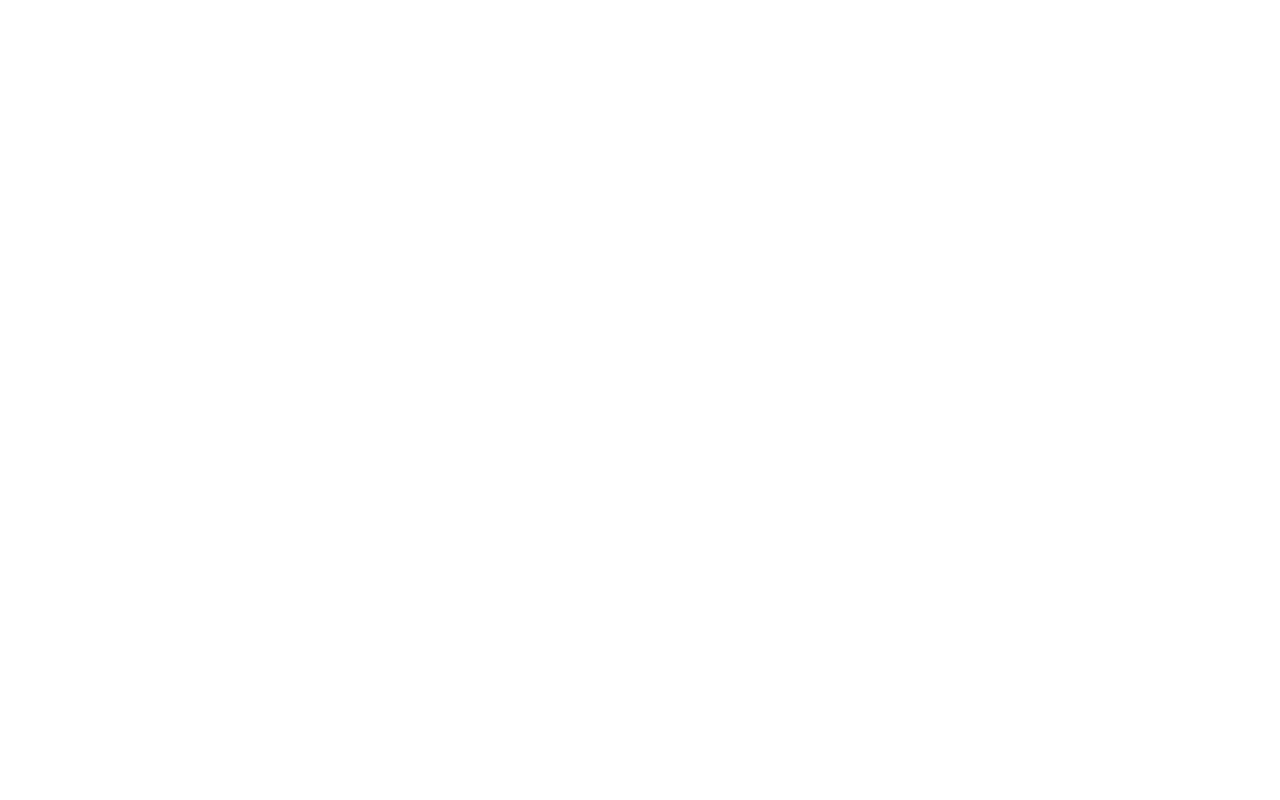
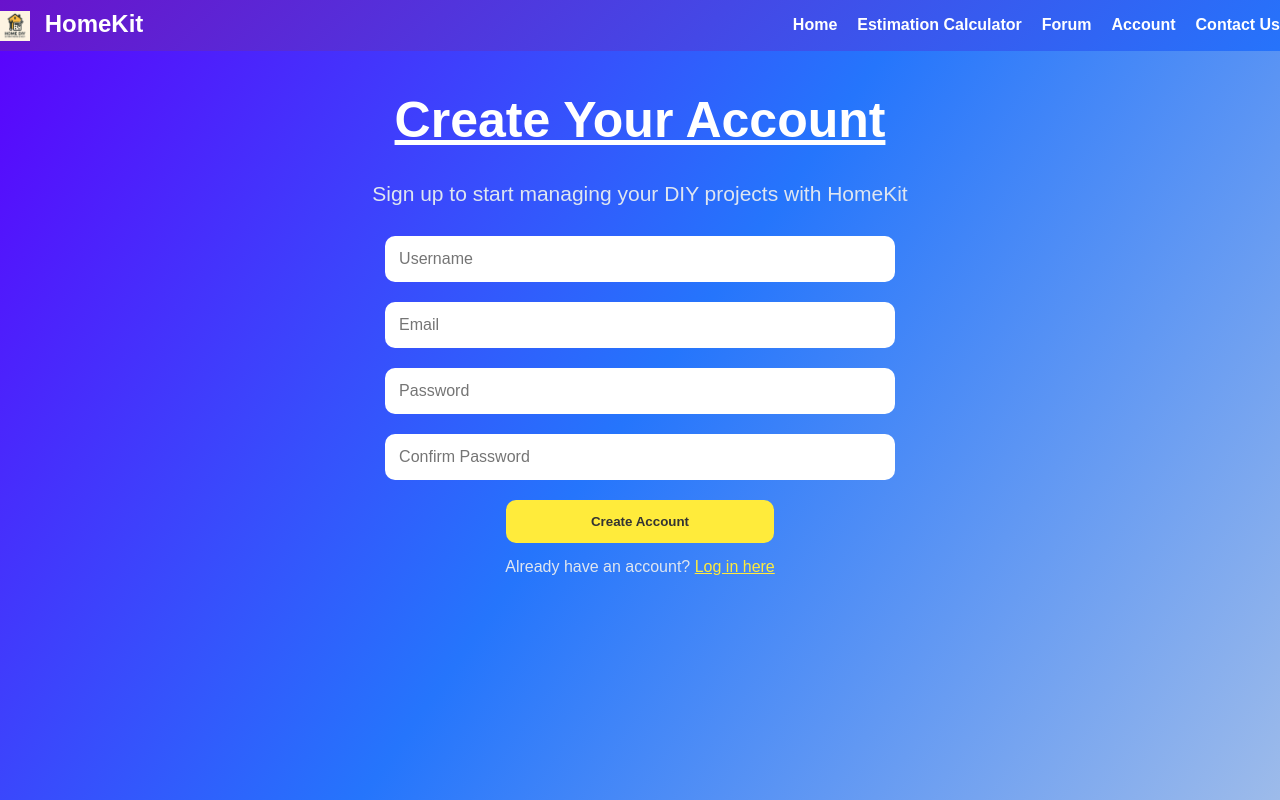
Before and after one commit to Zkish/Senior_Project, a plain HTML site: page Module2_PartB/account.html in a window 1280 px wide. Drawn offline with Linux system fonts and the light colour scheme.

Commit message:
Account Creation

```diff
--- a/Module2_PartB/account.html
+++ b/Module2_PartB/account.html
@@ -0,0 +1,54 @@
+<!DOCTYPE html>
+<html lang="en">
+<head>
+  <meta charset="UTF-8">
+  <meta name="viewport" content="width=device-width, initial-scale=1.0">
+  <title>HomeKit - Create Account</title>
+  <link rel="icon" type="image/png" href="HomeKit_Icon.png">
+  <link rel="stylesheet" href="accountstyles.css">
+</head>
+<body>
+  <!-- Navigation Bar -->
+  <nav>
+    <a href="#" class="logo">
+      <img src="HomeKit_Icon.png" alt="HomeKit Logo" style="height: 30px; vertical-align: middle; margin-right: 8px;">
+      HomeKit
+    </a>
+    <span class="menu-toggle" onclick="toggleMenu()">☰</span>
+    <ul id="nav-links">
+      <li><a href="main.html">Home</a></li>
+      <li><a href="estimator.html">Estimation Calculator</a></li>
+      <li><a href="forum.html">Forum</a></li>
+      <li><a href="account.html">Account</a></li>
+      <li><a href="contact.html">Contact Us</a></li>
+    </ul>
+  </nav>
+
+  <!-- Page Header -->
+  <div class="container">
+    <h1>Create Your Account</h1>
+    <p class="subtitle">Sign up to start managing your DIY projects with HomeKit</p>
+
+    <!-- Account Form -->
+    <form id="account-form">
+      <input type="text" name="username" placeholder="Username" required>
+      <input type="email" name="email" placeholder="Email" required>
+      <input type="password" name="password" placeholder="Password" required>
+      <input type="password" name="confirm-password" placeholder="Confirm Password" required>
+      <button type="submit" id="create-account-button">Create Account</button>
+    </form>
+
+    <p style="text-align:center; margin-top: 15px; color: #dfe6f0;">
+      Already have an account? <a href="login.html" style="color: #ffeb3b; text-decoration: underline;">Log in here</a>
+    </p>
+  </div>
+
+  <script>
+    // Toggle mobile menu
+    function toggleMenu() {
+      const navLinks = document.getElementById('nav-links');
+      navLinks.classList.toggle('show');
+    }
+  </script>
+</body>
+</html>
--- a/Module2_PartB/accountstyles.css
+++ b/Module2_PartB/accountstyles.css
@@ -0,0 +1,158 @@
+body {
+    margin: 0;
+    height: 100vh;
+    font-family: Arial, sans-serif;
+    color: white;
+    background: linear-gradient(125deg, #5c00fc, #2575fc, #9dbbea);
+    display: flex;
+    flex-direction: column;
+    align-items: center;
+  }
+
+  h1 {
+    text-align: center;
+    text-decoration: underline;
+    font-size: 50px;
+    margin-top: 40px;
+  }
+
+  p.subtitle {
+    text-align: center;
+    font-size: 21px;
+    margin-bottom: 30px;
+    color: #dfe6f0;
+  }
+
+  nav {
+    background: linear-gradient(135deg, #6a11cb, #2575fc);
+    padding: 10px 20px;
+    display: flex;
+    justify-content: space-between;
+    align-items: center;
+    position: sticky;
+    top: 0;
+    width: 100%;
+    z-index: 1000;
+  }
+
+  nav .logo {
+    color: white;
+    font-size: 1.5rem;
+    font-weight: bold;
+    text-decoration: none;
+  }
+
+  nav ul {
+    list-style: none;
+    display: flex;
+    margin: 0;
+    padding: 0;
+  }
+
+  nav ul li {
+    margin-left: 20px;
+  }
+
+  nav ul li a {
+    color: white;
+    text-decoration: none;
+    font-weight: bold;
+    transition: color 0.3s ease;
+  }
+
+  nav ul li a:hover {
+    color: #ffeb3b;
+  }
+
+  @media (max-width: 768px) {
+    nav ul {
+      display: none;
+      flex-direction: column;
+      background: #6a11cb;
+      position: absolute;
+      top: 60px;
+      right: 0;
+      width: 200px;
+      padding: 10px;
+      border-radius: 5px;
+    }
+    nav ul.show {
+      display: flex;
+    }
+    .menu-toggle {
+      display: block;
+      cursor: pointer;
+      color: white;
+      font-size: 1.5rem;
+    }
+  }
+
+  @media (min-width: 769px) {
+    .menu-toggle {
+      display: none;
+    }
+  }
+
+  .form-container {
+    background: rgba(255, 255, 255, 0.1);
+    backdrop-filter: blur(10px);
+    border-radius: 15px;
+    padding: 40px;
+    width: 90%;
+    max-width: 500px;
+    box-shadow: 0 8px 30px rgba(0, 0, 0, 0.3);
+    display: flex;
+    flex-direction: column;
+    align-items: center;
+    margin-top: 50px;
+  }
+
+  form {
+    width: 100%;
+    display: flex;
+    flex-direction: column;
+    align-items: center;
+  }
+
+  form input[type="text"],
+  form input[type="email"],
+  form input[type="password"] {
+    width: 90%;
+    padding: 14px;
+    margin-bottom: 20px;
+    border: none;
+    border-radius: 10px;
+    font-size: 16px;
+    outline: none;
+  }
+
+  form button {
+    width: 50%;
+    padding: 14px 0;
+    border: none;
+    border-radius: 10px;
+    background-color: #ffeb3b;
+    color: #333;
+    font-weight: bold;
+    cursor: pointer;
+    transition: background 0.3s ease;
+  }
+
+  form button:hover {
+    background-color: #fdd835;
+  }
+
+  .login-link {
+    margin-top: 20px;
+    text-align: center;
+    font-size: 16px;
+  }
+
+  .login-link a {
+    color: #ffeb3b;
+    text-decoration: underline;
+  }
+
+  .login-link a:hover {
+    color: #fff;
+  }
--- a/Module2_PartB/forumstyles.css
+++ b/Module2_PartB/forumstyles.css
@@ -6,7 +6,6 @@ body {
     background: linear-gradient(125deg, #5c00fc, #2575fc, #9dbbea);
   }
 
-  /* Navigation bar */
   nav {
     background: linear-gradient(135deg, #6a11cb, #2575fc);
     padding: 10px 20px;
@@ -45,7 +44,6 @@ body {
     color: #ffeb3b;
   }
 
-  /* Responsive nav */
   @media (max-width: 768px) {
     nav ul {
       display: none;
@@ -96,7 +94,6 @@ body {
     color: #dfe6f0;
   }
 
-  /* Forum sections */
   .forum-section {
     margin-bottom: 40px;
   }
@@ -120,7 +117,7 @@ body {
   }
 
   #forum-form textarea {
-    height: 120px;
+    height: 150px;
     resize: vertical;
   }
 
@@ -139,7 +136,6 @@ body {
     background-color: #fdd835;
   }
 
-  /* Forum posts */
   .post {
     background: rgba(0, 0, 0, 0.2);
     border-left: 4px solid #ffeb3b;
```
